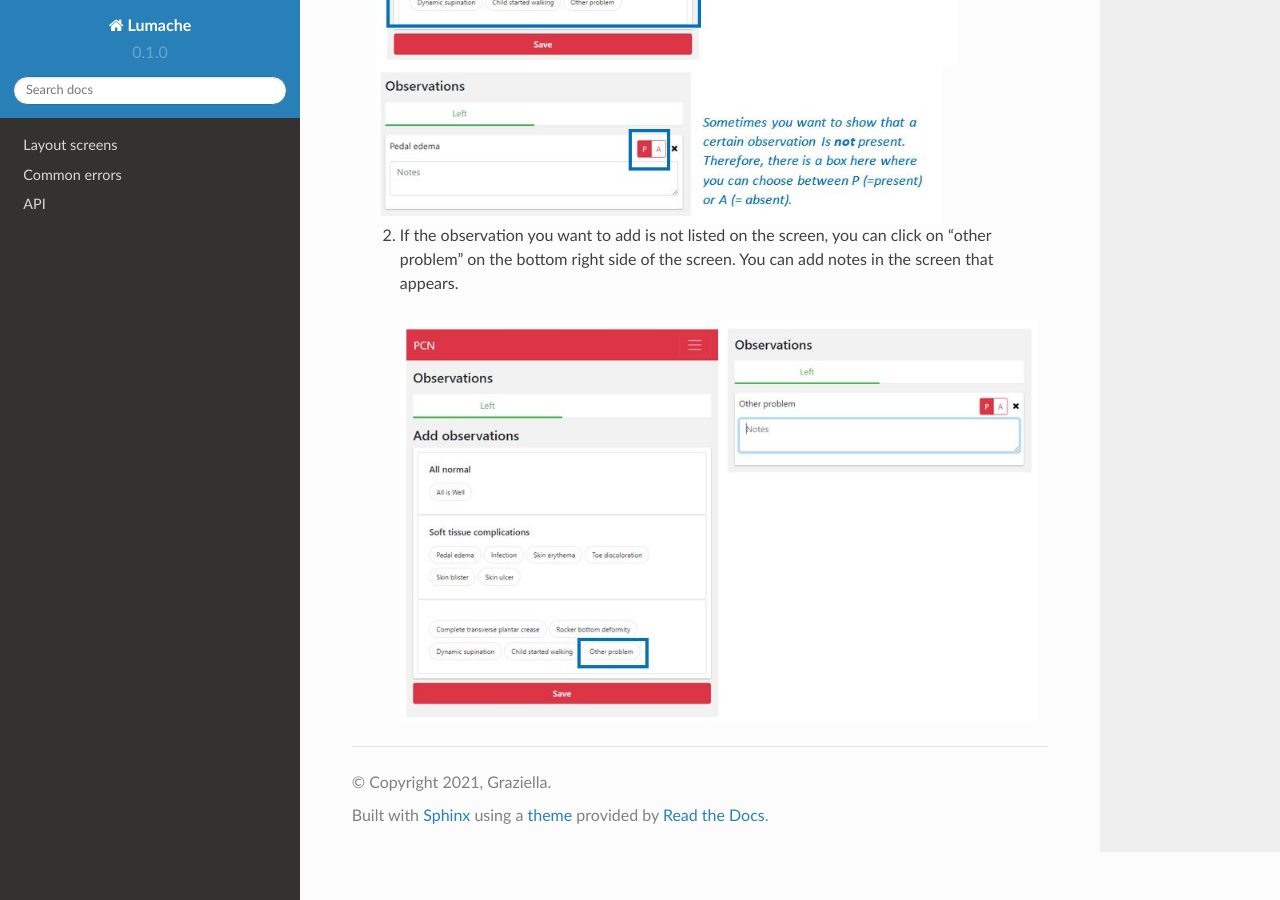
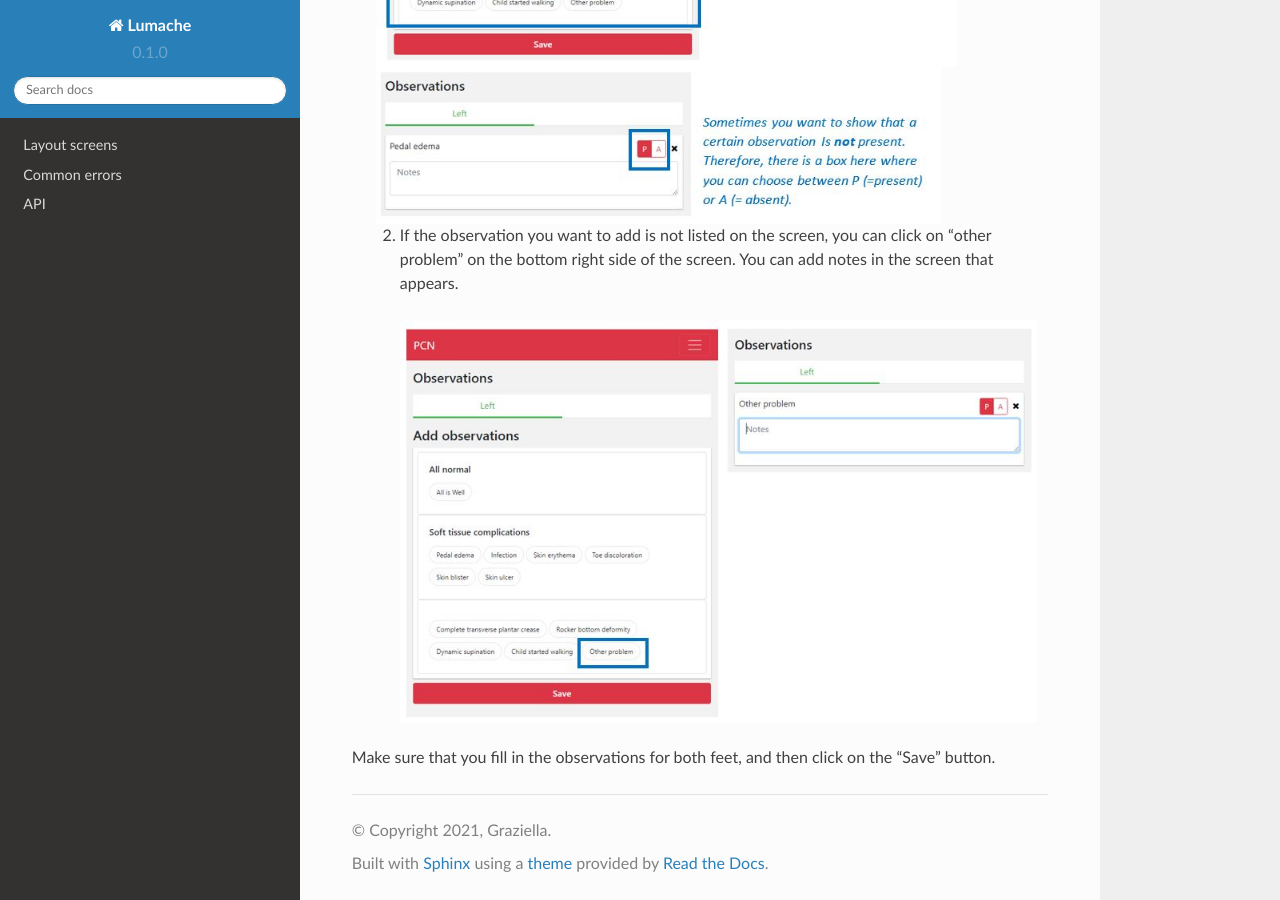
Before and after one commit to SWijnands01/PCN, a Sphinx documentation site: the page built from docs/source/ObservationScreen.rst, in a window 1280 px wide and 900 px high, scrolled down 1741 px. Built offline with Sphinx 7.4.7 and the Read the Docs theme 2.0.0, drawn with Linux system fonts in a browser that asks for light colours; pages that are not in the unit, such as notebooks, are missing from menus.

Commit message:
Update ObservationScreen.rst

```diff
--- a/docs/source/ObservationScreen.rst
+++ b/docs/source/ObservationScreen.rst
@@ -35,3 +35,6 @@ Otherwise, you have two options:
 
     .. image:: images/Observations_4.JPG
       :scale: 80 %
+
+
+Make sure that you fill in the observations for both feet, and then click on the “Save” button.
```
